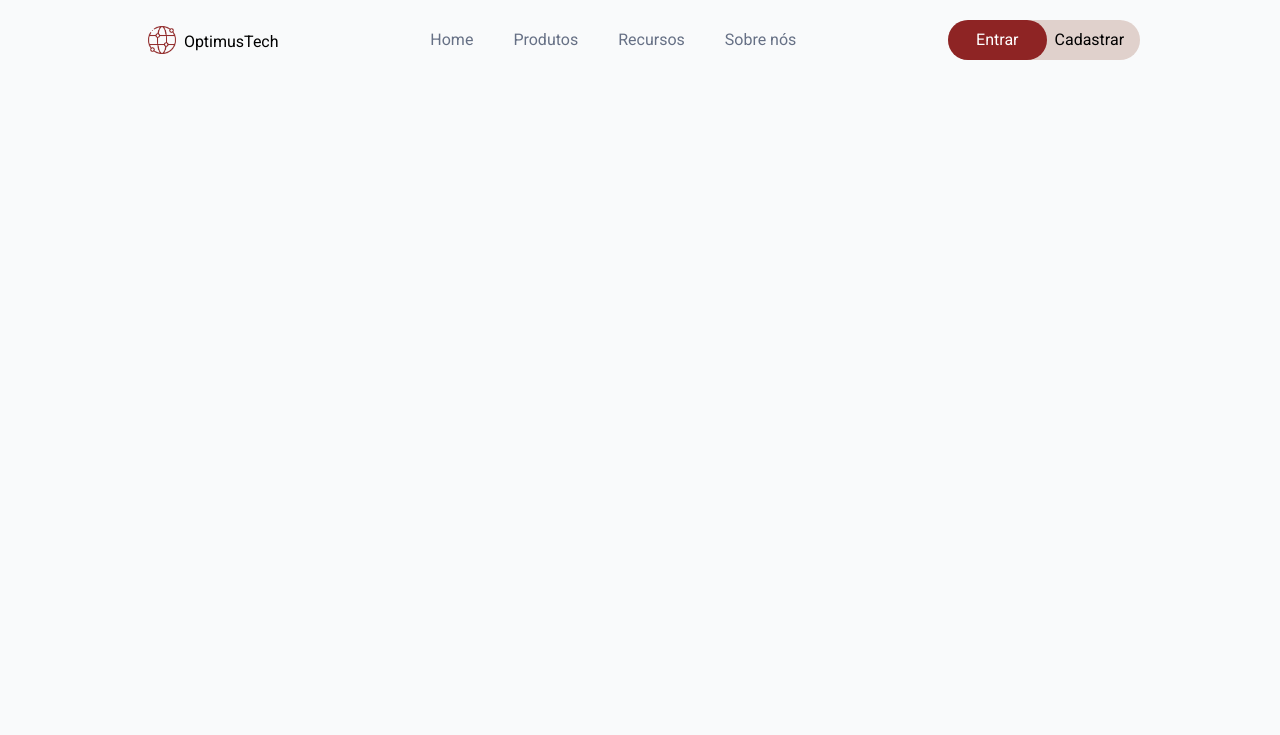
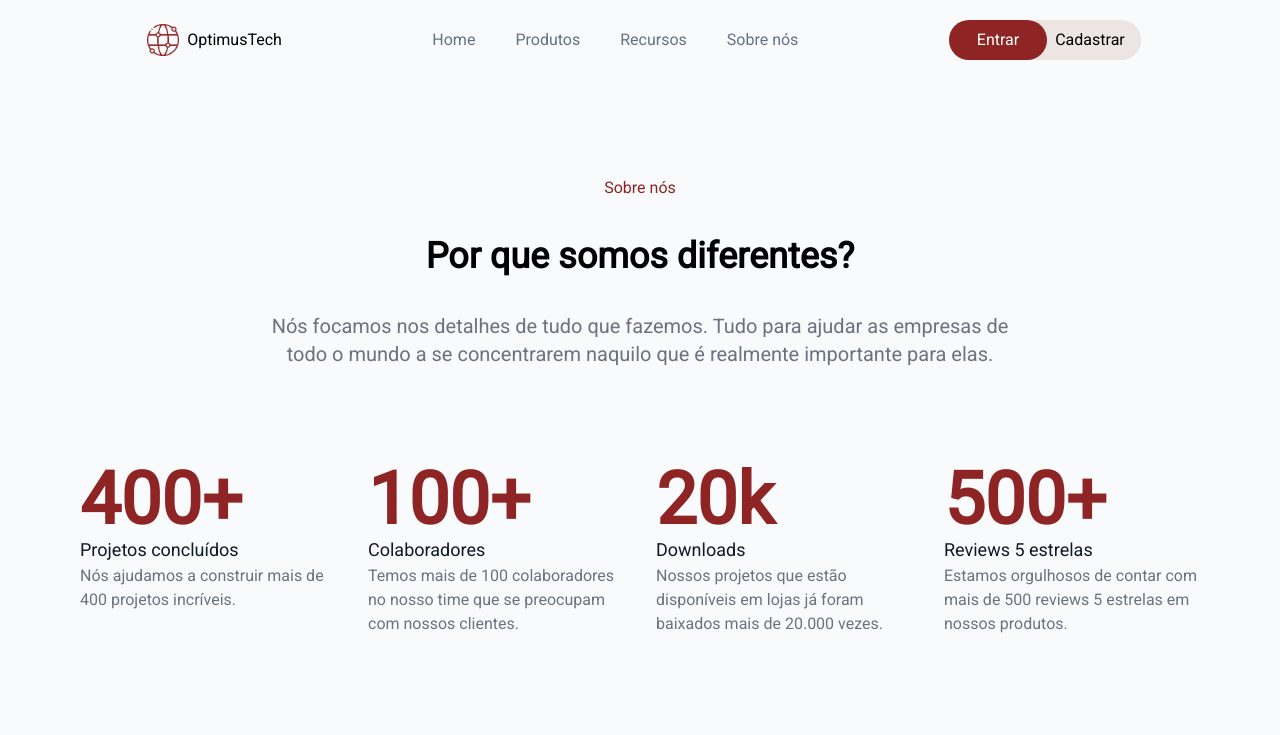
Before and after one commit to SamColt36/7-days-of-code, a plain HTML site: page index.html in a window 1280 px wide. Drawn offline with Linux system fonts and the light colour scheme.

Commit message:
Nav e header finalizados

```diff
--- a/index.html
+++ b/index.html
@@ -17,10 +17,9 @@
 </head>
 
 <body class="font-default bg-gray-50">
-	<header class="flex items-center justify-around max-w-6xl h-20 sm:justify-start md:justify-start mx-auto">
+	<nav class="flex items-center justify-around max-w-6xl h-20 sm:justify-start md:justify-start mx-auto">
 		<!--Menu sandwich / SOMENTE MOBILE-->
 		<input type="checkbox" name="checkbox-mobile" id="checkbox-mobile" class="hidden">
-
 		<label for="checkbox-mobile" class="hidden sm:block md:block sm:px-5 md:px-5 z-40 h-full">
 			<svg class="relative text-black h-full transition-all ease-in-out duration-700" id="svg" width="30"
 				height="30" viewBox="0 0 24 24" stroke-width="1.5" stroke="currentColor" fill="none"
@@ -32,7 +31,6 @@
 			</svg>
 		</label>
 		<!--/Menu sandwich / SOMENTE MOBILE-->
-
 		<!--Menu oculto / SOMENTE MOBILE-->
 		<div
 			class="content pt-20 bg-black/90 w-full h-screen flex flex-col items-start justify-start fixed top-0 right-0 text-white/75 text-lg space-y-2 transition-transform ease-in-out duration-700 z-30">
@@ -51,14 +49,12 @@
 			</div>
 		</div>
 		<!--/Menu oculto / SOMENTE MOBILE-->
-
 		<!--Container logo + Tipografia-->
-		<div class="flex items-center justify-center">
-			<img src="favicon.png" alt="" class="h-7 mx-2">
-			<p class="h-6 font-medium leading-7 sm:text-lg md:text-lg">OptimusTech</p>
+		<div class="flex items-center justify-center leading-7">
+			<img src="favicon.png" alt="" class="h-8  mx-2">
+			<p class="font-medium sm:text-lg md:text-lg">OptimusTech</p>
 		</div>
 		<!--/Container logo + Tipografia-->
-
 		<!--Menu desktop-->
 		<div class="nav-links flex items-center justify-start space-x-10 sm:hidden md:hidden">
 			<a href="" class="text-header hover:text-black">Home</a>
@@ -67,13 +63,48 @@
 			<a href="" class="text-header hover:text-black">Sobre nós</a>
 		</div>
 		<div
-			class="flex items-center justify-center rounded-full bg-orange-900/20 sm:hidden md:hidden md:space-x-5 container-btnCadastrar">
+			class="flex items-center justify-center rounded-full bg-orange-900/10 sm:hidden md:hidden md:space-x-5 container-btnCadastrar">
 			<a href=""
 				class="text-white bg-amber hover:bg-orange-950 rounded-full px-7 py-2 transition duration-700">Entrar</a>
 			<a href="" class="text-black pr-4 pl-2 py-2 btnCadastrar">Cadastrar</a>
 		</div>
 		<!--Menu desktop-->
+	</nav>
+
+	<!--DEFINIÇÃO DE SM:PX-4 E MD:PX-4 NOS CONTAINERS-->
+	<header class="text-center flex justify-center items-center flex-col py-24 sm:py-16 sm:px-4 md:py-16 md:px-4">
+		<p class="text-amber text-base leading-6 font-medium">Sobre nós</p>
+		<h1 class="font-semibold text-4xl px-8 my-9 sm:px-0 md:px-0">Por que somos diferentes?</h1>
+		<h2 class="max-w-3xl text-gray-500 text-xl lg:max-w-xl" id="orphans">Nós focamos nos detalhes de tudo que fazemos. Tudo para ajudar as empresas de todo o mundo a se concentrarem naquilo que é realmente importante para elas.</h2>
 	</header>
+
+	<div class="pb-24 flex justify-center space-x-8">
+		<div>
+			<h3 class="text-7xl	text-amber font-semibold">400+</h3>
+			<p class="text-lg text-gray-900 font-medium">Projetos concluídos</p>
+			<p class="text-base text-gray-500 w-64">Nós ajudamos a construir mais de 400 projetos incríveis.</p>
+		</div>
+		<div>
+			<h3 class="text-7xl	text-amber font-semibold">100+</h3>
+			<p class="text-lg text-gray-900 font-medium">Colaboradores</p>
+			<p class="text-base text-gray-500 w-64">Temos mais de 100 colaboradores no nosso time que se preocupam com nossos clientes.</p>
+		</div>
+		<div>
+			<h3 class="text-7xl	text-amber font-semibold">20k</h3>
+			<p class="text-lg text-gray-900 font-medium">Downloads</p>
+			<p class="text-base text-gray-500 w-64">Nossos projetos que estão disponíveis em lojas já foram baixados mais de 20.000 vezes.</p>
+		</div>
+		<div>
+			<h3 class="text-7xl	text-amber font-semibold">500+</h3>
+			<p class="text-lg text-gray-900 font-medium">Reviews 5 estrelas</p>
+			<p class="text-base text-gray-500 w-64">Estamos orgulhosos de contar com mais de 500 reviews 5 estrelas em nossos produtos.</p>
+		</div>
+	</div>
+
+
+
+
+
 
 	<!--Script pessoal-->
 	<script src="./src/js/script.js"></script>
--- a/src/css/style.css
+++ b/src/css/style.css
@@ -4,6 +4,13 @@
 	font-family: 'Roboto', sans-serif;
 }
 
+#indicator {
+	background-color: red;
+	height: .35rem;
+	width: 0;
+	position: fixed;
+	top: 0;
+}
 .nav-links a {
 	position: relative;
 	transition: color .5s;
@@ -55,3 +62,9 @@
 	color: white;
 	transition: all .3s ease-in-out;
 }
+
+/**/
+#orphans {
+	/* A propriedade orphans define o número mínimo de linhas*/
+	orphans: 5;
+}
```
Also changed, not shown: src/css/output.css, src/js/script.js (line endings or trailing spaces).
